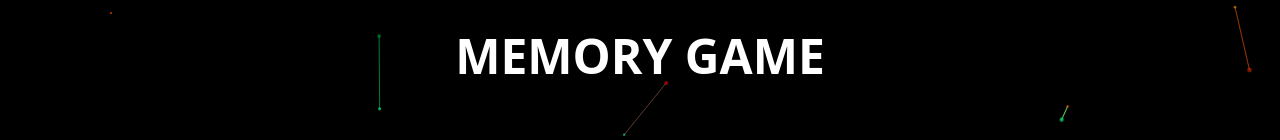
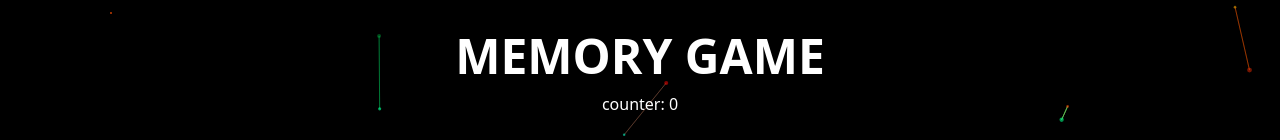
Before and after one commit to Baf-03/Memory-Game, a React (Vite) app: page /game in a window 1280 px wide. Shown: the top 140 px of the page. Built offline with nearby package versions, Linux system fonts and the light colour scheme; grey boxes are pictures that could not be loaded.

Commit message:
adding counter

```diff
--- a/src/Page/GamePage/Game.jsx
+++ b/src/Page/GamePage/Game.jsx
@@ -7,6 +7,7 @@ import clapping from './clapping.mp3';
 
 
 function Game() {
+  let [counter,setCounter]=useState(0)
   let [Clicked_elements, set_Clicked_elements] = useState([]);
   let [Completed, setCompleted] = useState(false);
   let previousIndex;
@@ -140,6 +141,7 @@ function Game() {
     if (Clicked_elements.length < 2 && previousIndex != index) {
         Clicked_elements.push(index);
         set_Clicked_elements([...Clicked_elements]);
+
         audio.play();
     } else if (Clicked_elements.length < 2) {
         console.log("remanin same", Clicked_elements);
@@ -154,6 +156,7 @@ function Game() {
       //this is run only when  the user have selected two cards it prevents on accessing when it is 1
       const previousIndex = Clicked_elements[0];
       const currentIndex = Clicked_elements[1];
+      setCounter(++counter)
 
       if (updatedData[previousIndex].name === updatedData[currentIndex].name) {
         //this else will run when u selected two same cards
@@ -166,6 +169,7 @@ function Game() {
               console.log("same");
               setTotalCards(total_cards - 1);
               success.play()
+              setCounter(++counter)
         }, 400);
         total_cards -= 1;
         console.log("cards", total_cards);
@@ -196,6 +200,7 @@ function Game() {
     setCompleted(false);
     Setclosetimecards("true");
     setTotalCards(12);
+    setCounter(0)
 
     //resetting the visibilty and isflip because these were changed during gameplay
     const resetVisibilityData = data.map((item) => {
@@ -229,7 +234,7 @@ function Game() {
         <div className="font-bold text-white md:text-[3rem] text-center mt-5">
           MEMORY GAME
         </div>
-
+    <div className="text-white">counter: {counter}</div>
         <div className="flex justify-center items-center w-[100%] h-fit lg:w-[90%] xl:w-[50%] p-5 flex-wrap gap-2 md:gap-3 lg:gap-8 xl:gap-12 mt-5 ">
           {Completed ? (
             <div className="text-white">
```
